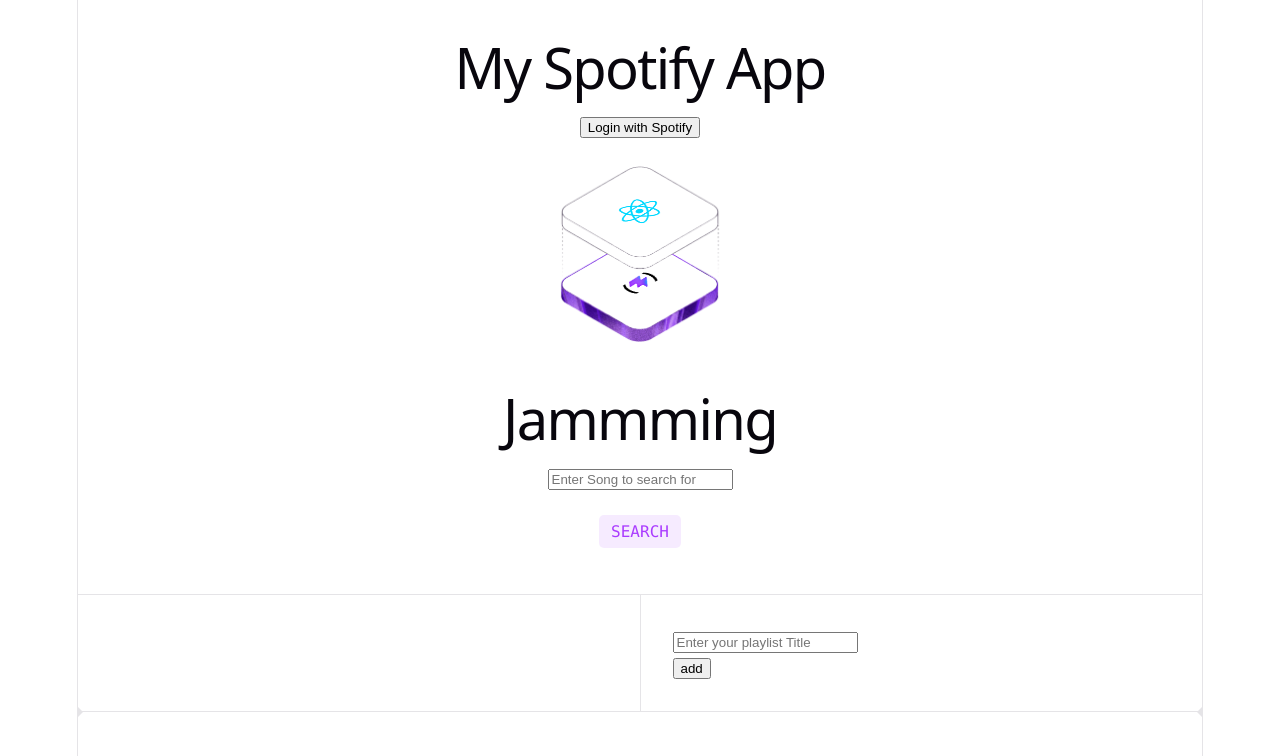
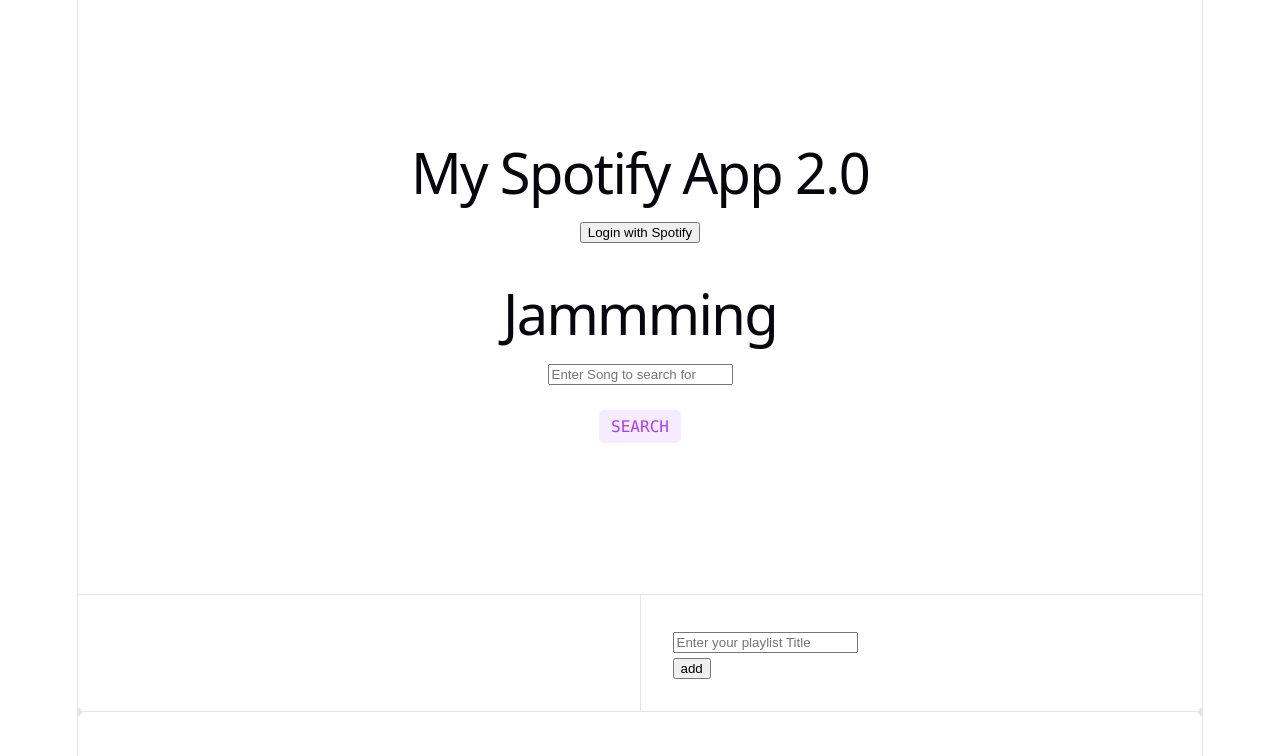
Before and after one commit to HoudeCD26/jamming, a React (Vite) app: page / in a window 1280 px wide. Shown: the top 756 px of the page. Built offline with nearby package versions, Linux system fonts and the light colour scheme.

Commit message:
change site title

```diff
--- a/src/App.jsx
+++ b/src/App.jsx
@@ -1,17 +1,19 @@
-import { useState,useEffect } from 'react'
+import { useState,useEffect, useCallback } from 'react'
 import heroImg from './assets/hero.png'
 import reactLogo from './assets/react.svg'
 import viteLogo from './assets/vite.svg'
 import './App.css'
 import Tracklist from './Components/Tracklist'
 import SpotifyLogin from './Components/SpotifyLogin';
+import SearchBar from './Components/SearchBar'
 import { getSpotifyToken } from './authorization/spotify';
+import Spotify from './authorization/spotify'
 
 
 function App() {
 
 const [trackList,setTrackList] = useState([]);
-
+const [playlist,setPlaylist] = useState([]);
 
 
 /*
@@ -21,7 +23,7 @@ const [trackList,setTrackList] = useState([]);
 */
 
 
-  const [playlist,setPlaylist] = useState([]);
+
 
   function getTrackById(id) {
     return trackList.find(track => track.id === id);
@@ -99,12 +101,14 @@ function generateId() {
   return crypto.randomUUID();
 }
 
-async function searchSong(){
+
+
+async function searchSong(songName){
   try{
 
     const tokenData = await getSpotifyToken();
     const response = await fetch(
-       `${apiBaseUrl}/search?q=${encodeURIComponent(search)}&type=track`,
+       `${apiBaseUrl}/search?q=${encodeURIComponent(songName)}&type=track`,
           {
             headers: {
               Authorization: `Bearer ${tokenData.access_token}`,
@@ -129,7 +133,6 @@ setTrackList([ ...formattedSongs]);
     console.log("Error get api search song",err);
   }
 }
-
 /*
 *
 * Fonction pour authentiquer l'utilisateur a sont compte spotify
@@ -174,7 +177,7 @@ setTrackList([ ...formattedSongs]);
     <>
       <section id="center">
             <div>
-      <h1>My Spotify App</h1>
+      <h1>My Spotify App 2.0</h1>
 
       {!profile ? (
         <SpotifyLogin />
@@ -193,22 +196,8 @@ setTrackList([ ...formattedSongs]);
         </div>
       )}
     </div>
-        <div className="hero">
-          <img src={heroImg} className="base" width="170" height="179" alt="" />
-          <img src={reactLogo} className="framework" alt="React logo" />
-          <img src={viteLogo} className="vite" alt="Vite logo" />
-        </div>
-        <div>
-          <h1>Jammming</h1>
-        <input value={search} onChange={handleSearchChange} placeholder='Enter Song to search for'/>
-        </div>
-        <button
-          type="button"
-          className="counter"
-        onClick={()=>searchSong()}
-        >
-        SEARCH
-        </button>
+
+        <SearchBar onSearch={searchSong} />
       </section>
 
 
--- a/src/Components/SearchBar.jsx
+++ b/src/Components/SearchBar.jsx
@@ -1,6 +1,24 @@
-function SearchBar(){
+import { useState } from "react";
+
+function SearchBar(props){
+    const [term,setTerm]=useState('');
+
+    function handleTermChange(e){
+    setTerm(e.target.value);
+    }
     return(
         <>
+        <div>
+          <h1>Jammming</h1>
+        <input value={term} onChange={handleTermChange} placeholder='Enter Song to search for'/>
+        </div>
+        <button
+          type="button"
+          className="counter"
+        onClick={()=>props.onSearch(term)}
+        >
+        SEARCH
+        </button>
         </>
     )
 }
--- a/src/authorization/spotify.js
+++ b/src/authorization/spotify.js
@@ -111,3 +111,80 @@ export function getSpotifyToken() {
 
   return tokenRequest;
 }
+
+
+let accessToken;
+
+const Spotify = {
+  getAccessToken() {
+    if (accessToken) {
+      return accessToken;
+    }
+
+    const accessTokenMatch = window.location.href.match(/access_token=([^&]*)/);
+    const expiresInMatch = window.location.href.match(/expires_in=([^&]*)/);
+    if (accessTokenMatch && expiresInMatch) {
+      accessToken = accessTokenMatch[1];
+      const expiresIn = Number(expiresInMatch[1]);
+      window.setTimeout(() => accessToken = '', expiresIn * 1000);
+      window.history.pushState('Access Token', null, '/'); // This clears the parameters, allowing us to grab a new access token when it expires.
+      return accessToken;
+    } else {
+      const accessUrl = `https://accounts.spotify.com/authorize?client_id=${CLIENT_ID}&response_type=code&scope=playlist-modify-public&redirect_uri=${REDIRECT_URI}`;
+      window.location = accessUrl;
+    }
+  },
+
+  search(term) {
+    const accessToken = Spotify.getAccessToken();
+    return fetch(`https://api.spotify.com/v1/search?type=track&q=${term}`, {
+      headers: {
+        Authorization: `Bearer ${accessToken}`
+      }
+    }).then(response => {
+      return response.json();
+    }).then(jsonResponse => {
+      if (!jsonResponse.tracks) {
+        return [];
+      }
+      return jsonResponse.tracks.items.map(track => ({
+        id: track.id,
+        name: track.name,
+        artist: track.artists[0].name,
+        album: track.album.name,
+        uri: track.uri
+      }));
+    });
+  },
+
+  savePlaylist(name, trackUris) {
+    if (!name || !trackUris.length) {
+      return;
+    }
+
+    const accessToken = Spotify.getAccessToken();
+    const headers = { Authorization: `Bearer ${accessToken}` };
+    let userId;
+
+    return fetch('https://api.spotify.com/v1/me', {headers: headers}
+    ).then(response => response.json()
+    ).then(jsonResponse => {
+      userId = jsonResponse.id;
+      return fetch(`https://api.spotify.com/v1/users/${userId}/playlists`, {
+        headers: headers,
+        method: 'POST',
+        body: JSON.stringify({name: name})
+      }).then(response => response.json()
+      ).then(jsonResponse => {
+        const playlistId = jsonResponse.id;
+        return fetch(`https://api.spotify.com/v1/users/${userId}/playlists/${playlistId}/tracks`, {
+          headers: headers,
+          method: 'POST',
+          body: JSON.stringify({uris: trackUris})
+        });
+      });
+    });
+  }
+};
+
+export default Spotify;
```
